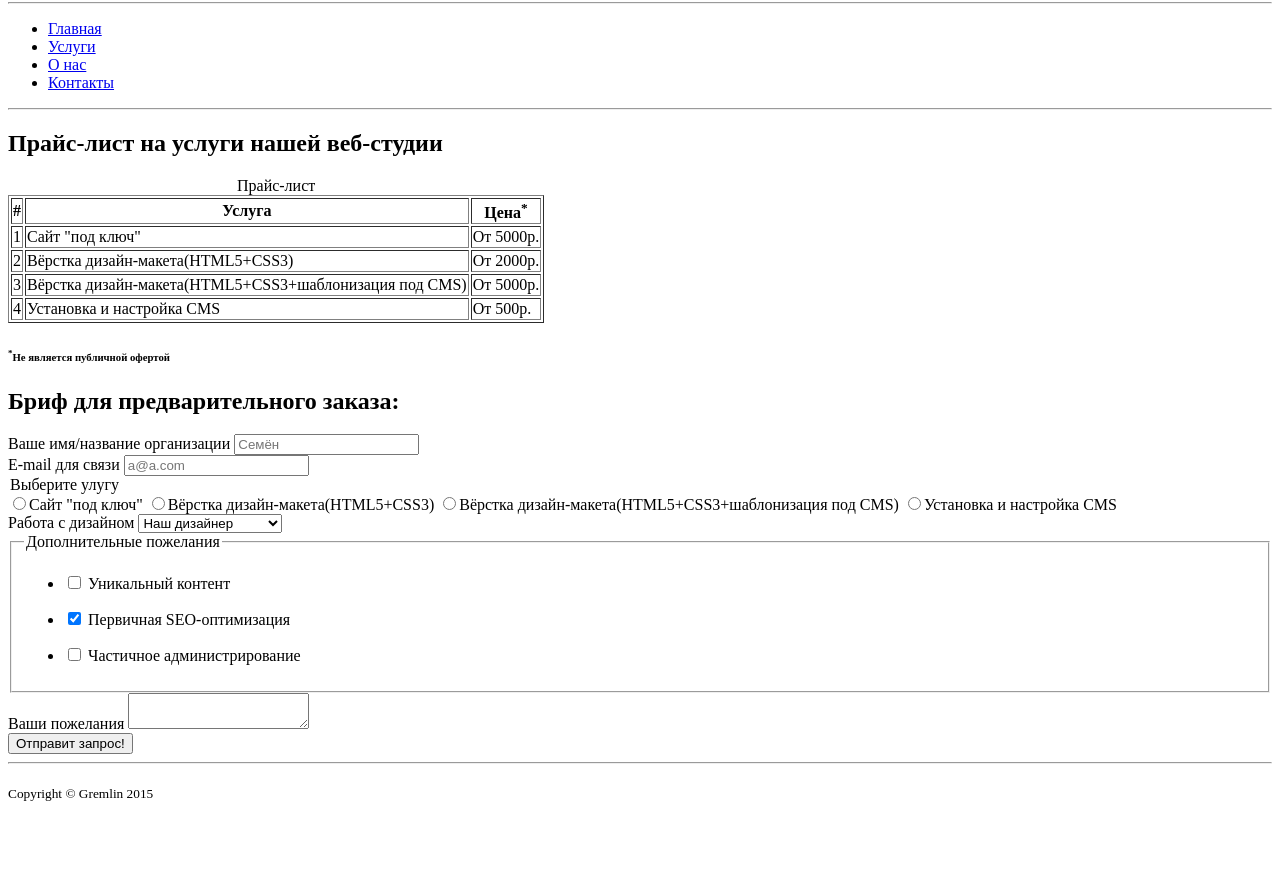
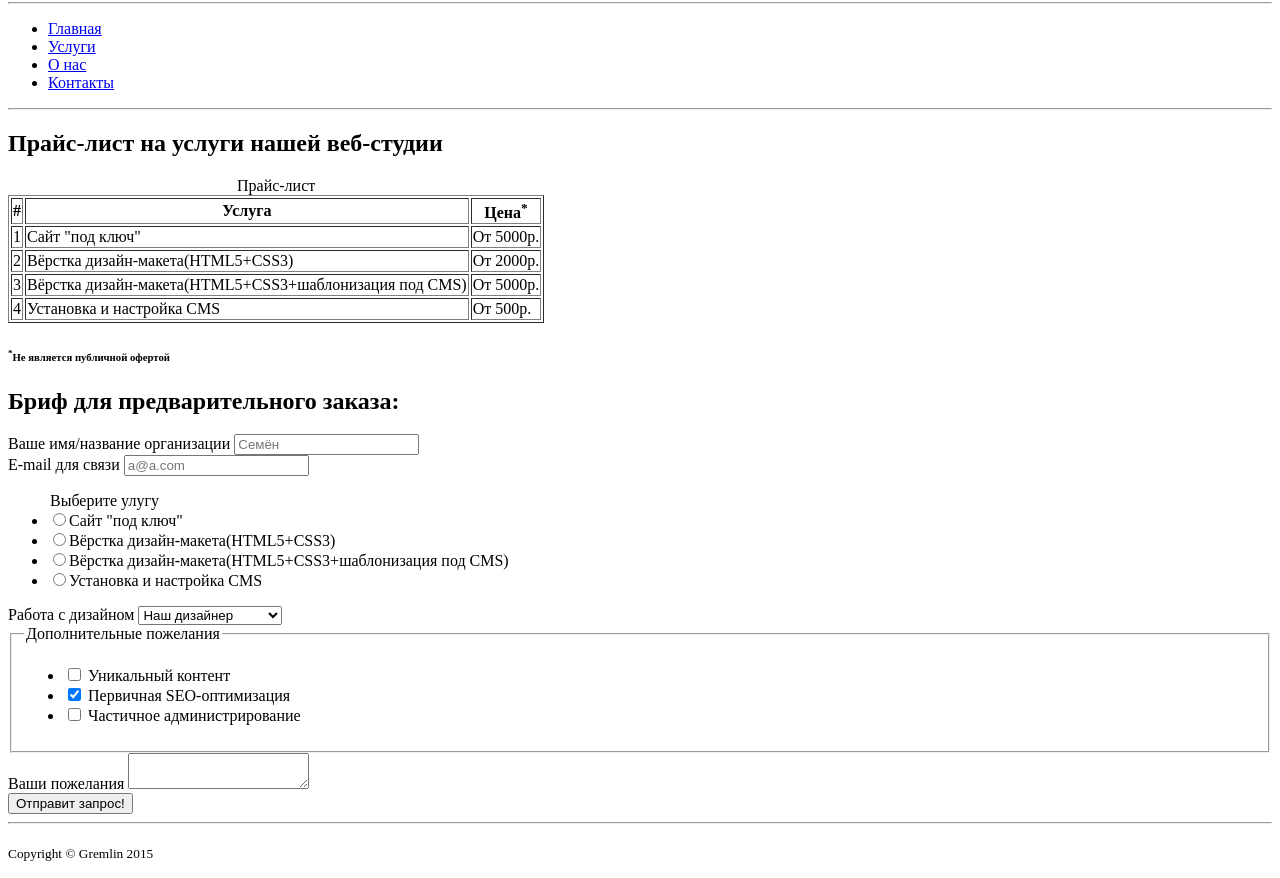
Before and after one commit to itmo-it-group-305/stepan.alexeev-makeup, a plain HTML site: page domashka/services.html in a window 1280 px wide. Shown: the part 169-1047 px from the top of the page. Before the commit the page ends 987 px from the top, so only its background shows below. Drawn offline with Linux system fonts and the light colour scheme.

Commit message:
Оптимизация и мелкие фиксы services.html

```diff
--- a/domashka/services.html
+++ b/domashka/services.html
@@ -47,19 +47,29 @@
             <input type="email" id="email" name="email" placeholder="a@a.com">
         </div>
         <div>
+            <ul>
                 <legend>Выберите улугу</legend>
+                <li>
                     <label>
                         <input type="radio" name="usl" value="0">Сайт "под ключ"
                     </label>
+                </li>
+                <li>
                     <label>
                         <input type="radio" name="usl" value="1">Вёрстка дизайн-макета(HTML5+CSS3)
                     </label>
+                </li>
+                <li>
                     <label>
                         <input type="radio" name="usl" value="2">Вёрстка дизайн-макета(HTML5+CSS3+шаблонизация под CMS)
                     </label>
+                </li>
+                <li>
                     <label>
                        <input type="radio" name="usl" value="2">Установка и настройка CMS
                     </label>
+                </li>
+            </ul>
         </div>
         <div>
             <label for="diz">Работа с дизайном</label>
@@ -79,16 +89,12 @@
                             Уникальный контент
                         </label>
                     </li>
-                </ul>
-                <ul>
                     <li>
                         <label>
                             <input type="checkbox" name="dop[]" value="2" checked>
                             Первичная SEO-оптимизация
                         </label>
                     </li>
-                </ul>
-                <ul>
                     <li>
                         <label>
                             <input type="checkbox" name="dop[]" value="3">
```
Lines whose indentation alone changed are shown as unchanged.
